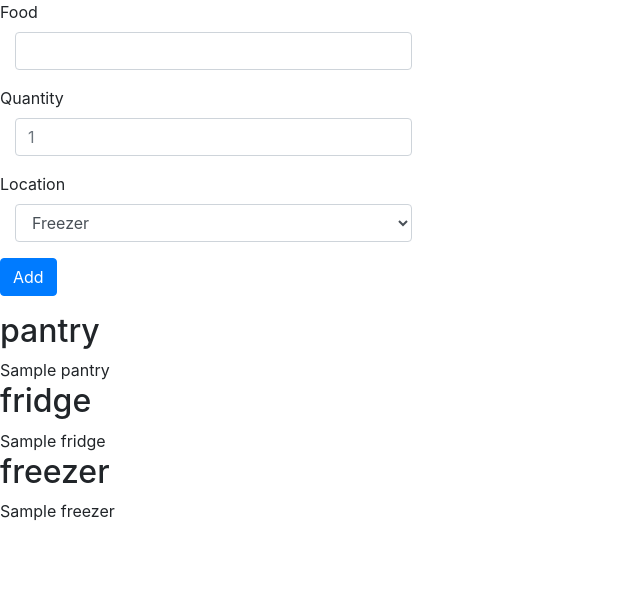
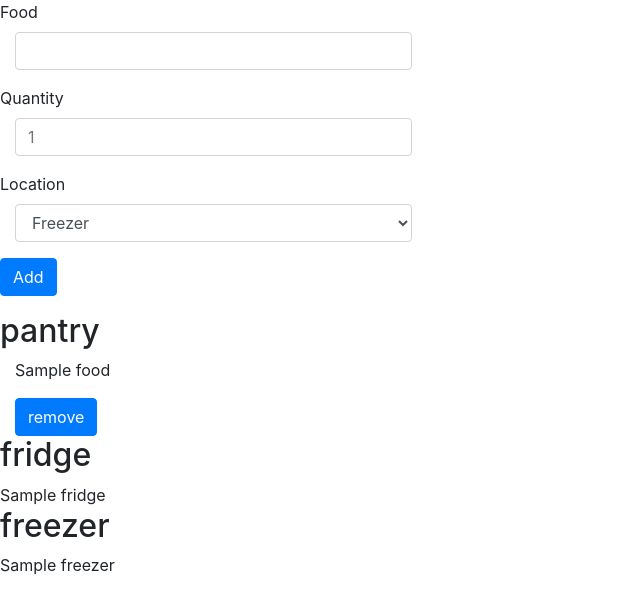
Before and after one commit to ooba5/pantryProject, a Flask app: template App/templates/home.html in a window 1280 px wide. Shown: the top 614 px of the page, without its empty margins (0-640 px from the left). Run offline with Flask 3, Linux system fonts and the light colour scheme; the template is opened without the code that fills it: most values are stand-ins (such as "Sample title", 1, 10 or a date in 2020); some libraries are stand-ins or nearby versions.

Commit message:
remove function added

```diff
--- a/App/main.py
+++ b/App/main.py
@@ -11,6 +11,12 @@ existing_db = pd.read_csv("./foods.csv")
 @app.route("/", methods = ("GET", "POST"))
 def home():
     existing_db = pd.read_csv("./foods.csv")
+    show_for_test = "Nothing"
+    if session.get("to_remove") is not None:
+        show_for_test = session["to_remove"]
+        existing_db = existing_db.drop(index=session["to_remove"])
+        existing_db.to_csv("./foods.csv", index=False)
+
     if request.method == "POST":
         loc = request.form["pantryFridgeFreezer"]
         name = request.form["foodName"]
@@ -20,9 +26,14 @@ def home():
                                                              "quantity":[quantity], "shelf_life": [7], "date_stored":[dt.datetime.date(dt.datetime.now())]})))
         existing_db.to_csv("./foods.csv", index=False)
 
-    return render_template("home.html", pantry=existing_db[existing_db.location=="Pantry"].to_html(),
-                           freezer=existing_db[existing_db.location=="Freezer"].to_html(),
+    return render_template("home.html", pantry=existing_db[existing_db.location=="Pantry"],
+                           freezer=show_for_test,
                            fridge=existing_db[existing_db.location=="Fridge"].to_html()
     )
-
+@app.route("/remove", methods=["POST"])
+def remove():
+    content = request.json
+    session["to_remove"] = content["name"]
+    print(session["to_remove"])
+    return "OK"
 app.run()
--- a/App/templates/home.html
+++ b/App/templates/home.html
@@ -34,7 +34,22 @@
 
 <div>
   <h2>pantry</h2>
-  {{pantry | safe}}
+  <script>
+    var foodVar = 0;
+  </script>
+  {% for food in pantry.iterrows() %}
+  <div class ="row-sm-4">
+    <div class = "col-sm-4">
+
+      <p>{{food[1]}}</p>
+
+      <button type="button" class="btn btn-primary" id="{{food[1]['name']}}" onclick="Remove({{food[0]}})">remove</button>
+    </div>
+
+  </div>
+  {% endfor %}
+
+
   <h2>fridge</h2>
   {{fridge | safe}}
   <h2>freezer</h2>
@@ -47,15 +62,22 @@
 <script src="https://cdn.jsdelivr.net/npm/bootstrap@4.0.0/dist/js/bootstrap.min.js" integrity="sha384-JZR6Spejh4U02d8jOt6vLEHfe/JQGiRRSQQxSfFWpi1MquVdAyjUar5+76PVCmYl" crossorigin="anonymous"></script>
 
 <script>
-     async function ExecPythonCommand(){
-        const resp = await fetch("http://127.0.0.1:5000/home" , {
+     async function Remove(val){
+        const resp = await fetch("http://127.0.0.1:5000/remove" , {
           method: "POST",
           headers: {
             'Accept': 'application/json',
             'Content-Type': 'application/json'
-          }
+          },
 
+          body: JSON.stringify({
+            name: val,
+
+          })
         })
+        if(resp.ok){
+            window.location = window.location.href
+        }
      }
 
      function refresh(){
```
